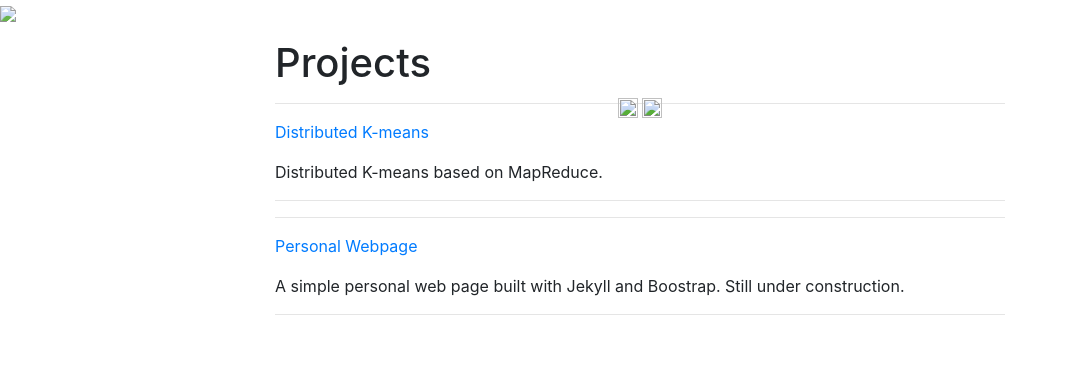
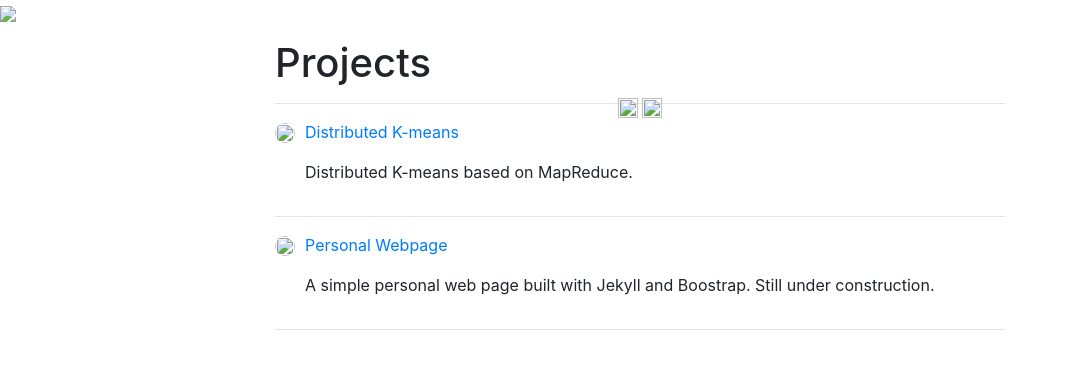
Before and after one commit to krystalyzx/krystalyzx.github.io, a Jekyll site: the page built from index.html, in a window 1280 px wide. Shown: the top 369 px of the page, without its empty margins (0-1068 px from the left). Built offline with Jekyll 4.4.1, drawn with Linux system fonts in a browser that asks for light colours.

Commit message:
add list icon

```diff
--- a/_layouts/home.html
+++ b/_layouts/home.html
@@ -16,11 +16,14 @@ layout: default
 
         <div class="col-lg-8 col-md-10 mx-auto">
             <h1 style="margin-top: 15px;">Projects</h1>
+            <hr>
             {% for p in site.projects %}
             <div class="project">
-                <hr>
-                <a class="ptitle" href="{{ p.purl }}">{{ p.title }}</a>
-                <p>{{ p.content | markdownify }}</p>
+                <img class="dot" src="{{ site.url }}/assets/dot.jpg">
+                <div class="project-details">
+                  <a class="ptitle" href="{{ p.purl }}">{{ p.title }}</a>
+                  <p>{{ p.content | markdownify }}</p>
+                </div>
                 <hr>
             </div>
           {% endfor %}
--- a/css/style.css
+++ b/css/style.css
@@ -65,3 +65,17 @@
 hr {
 	border-top: 1px dashed #8c8b8b;
 }
+.dot {
+  border-radius: 50%;
+  width: 20px;
+  height: 20px;
+  margin-top: 3px;
+  margin-right: 10px;
+  float: left;
+  clear:both;
+}
+.project-details{
+    margin-left: 0px;
+    overflow:auto;
+    display:block;
+}
```
Also changed, not shown: assets/dot.jpg (added).
